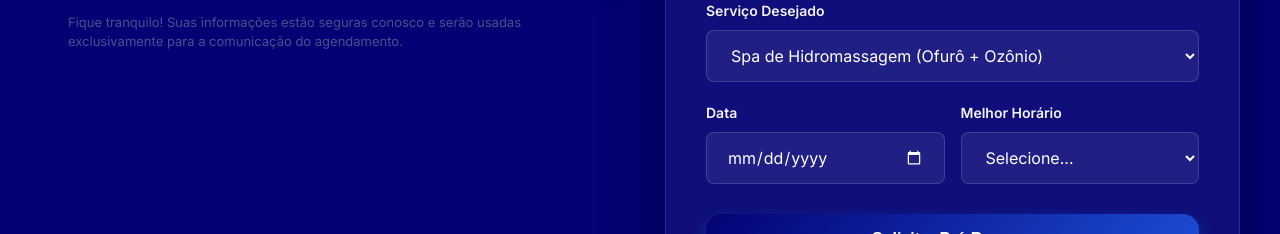
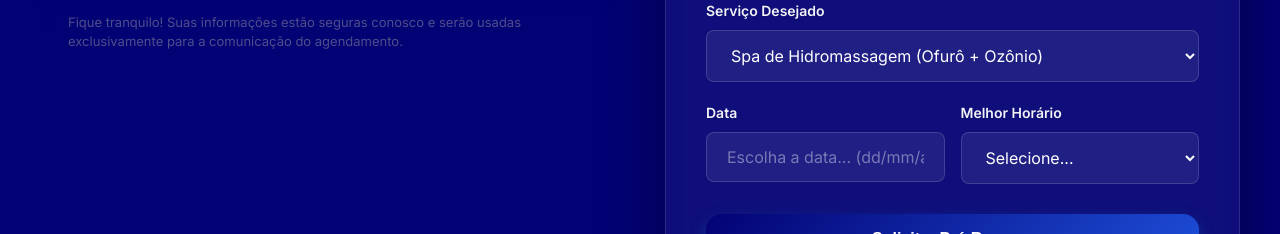
Before and after one commit to rodolfodiegosilva/acqua-pet, a React (Vite) app: page / in a window 1280 px wide. Shown: the part 3740-3974 px from the top of the page. Built offline with nearby package versions, Linux system fonts and the light colour scheme.

Commit message:
localize date input placeholder with a smart dynamic type switcher

```diff
--- a/src/sections/Contact.tsx
+++ b/src/sections/Contact.tsx
@@ -302,10 +302,15 @@ export const Contact: React.FC = () => {
                         Data
                       </label>
                       <input
-                        type="date"
+                        type={form.date ? "date" : "text"}
+                        placeholder="Escolha a data... (dd/mm/aaaa)"
                         required
                         value={form.date}
                         onChange={(e) => setForm({ ...form, date: e.target.value })}
+                        onFocus={(e) => (e.target.type = "date")}
+                        onBlur={(e) => {
+                          if (!e.target.value) e.target.type = "text";
+                        }}
                         className="input-premium"
                       />
                     </div>
```
